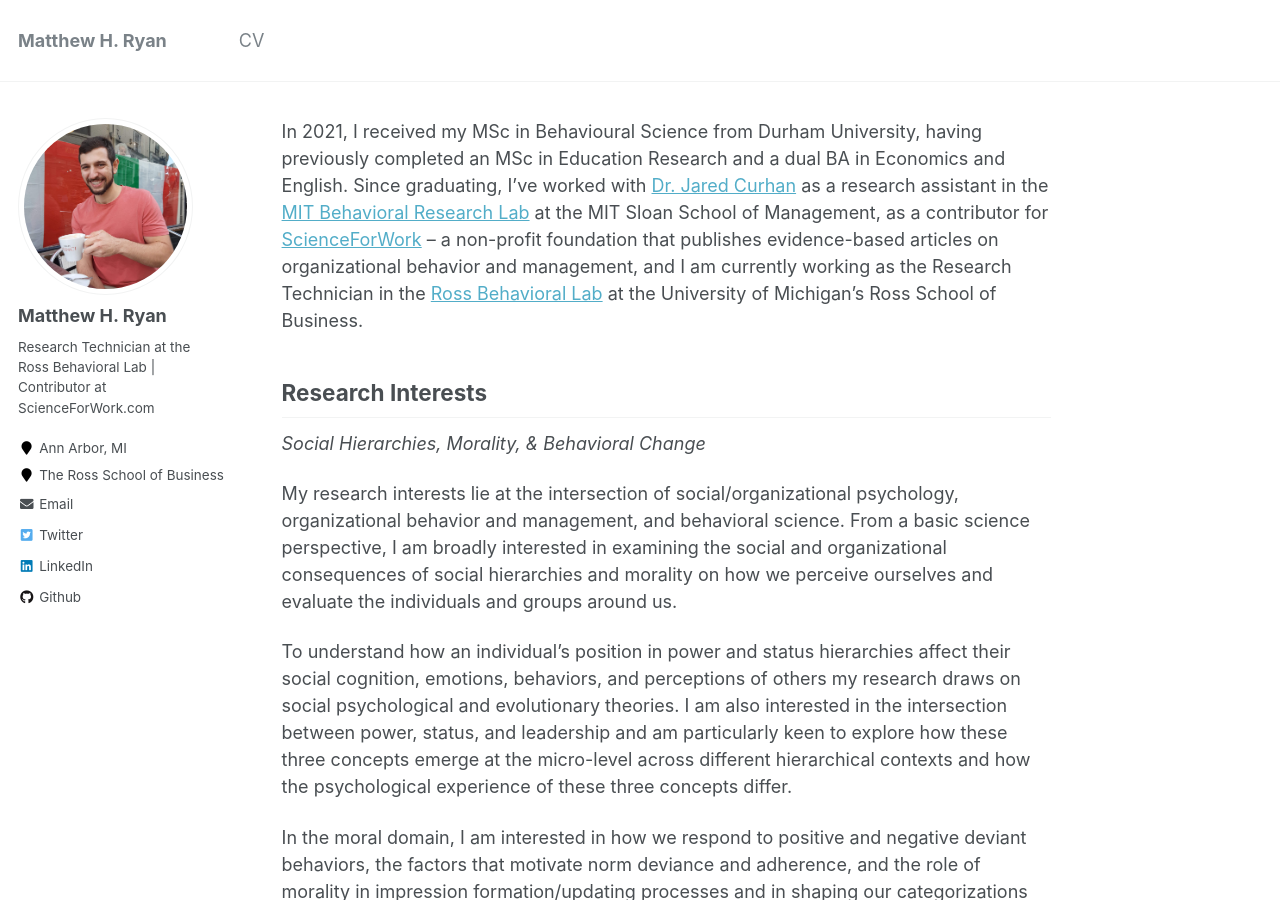
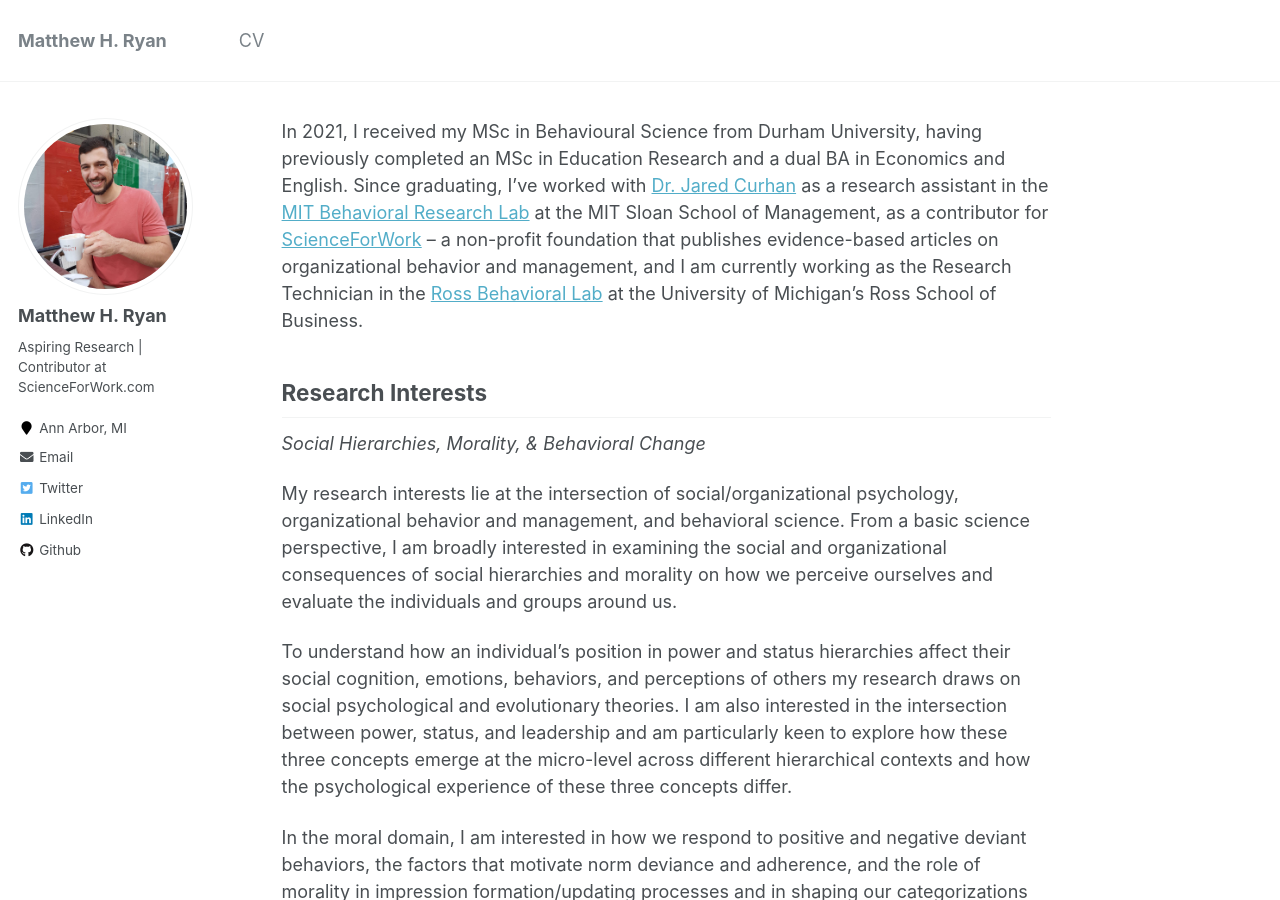
Before and after one commit to mattyhryan/mattyhryan.github.io, a Jekyll site: the page built from _pages/about.md, in a window 1280 px wide and 900 px high. Built offline with Jekyll 4.4.1, drawn with Linux system fonts in a browser that asks for light colours.

Commit message:
Update _config.yml

```diff
--- a/_config.yml
+++ b/_config.yml
@@ -82,9 +82,9 @@ analytics:
 author:
   name             : "Matthew H. Ryan"
   avatar           : "mr_pic.JPG"
-  bio              : "Research Technician at the Ross Behavioral Lab | Contributor at ScienceForWork.com"
+  bio              : "Aspiring Research | Contributor at ScienceForWork.com"
   location         : "Ann Arbor, MI"
-  employer         : "The Ross School of Business"
+  employer         :
   pubmed           : # "https://www.ncbi.nlm.nih.gov/pubmed/?term=john+snow"
   googlescholar    :
   email            : "mattyhryan@gmail.com"
```
